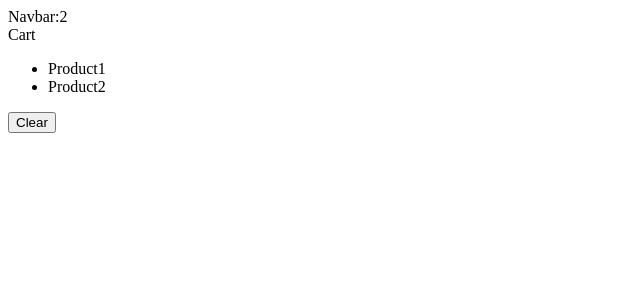
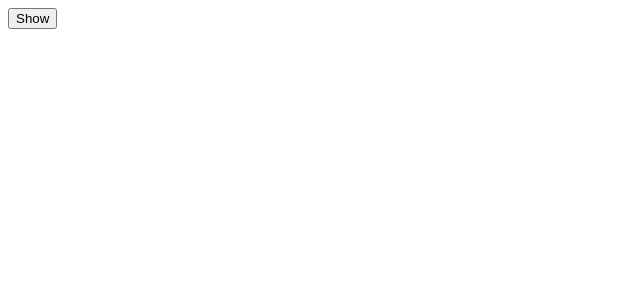
Before and after one commit to ajju8108/React, a React (Vite) app: page / in a window 1280 px wide. Shown: the top 300 px of the page, without its empty margins (0-640 px from the left). Built offline with nearby package versions, Linux system fonts and the light colour scheme.

Commit message:
Understanding the state hook

```diff
--- a/src/App.tsx
+++ b/src/App.tsx
@@ -22,8 +22,14 @@ function App() {
   {
     /* Managing State */
   }
-  const [cartItems, setCartItems] = useState(["Product1", "Product2"]);
+  // const [cartItems, setCartItems] = useState(["Product1", "Product2"]);
 
+  const [isVisible, setVisibility] = useState(false);
+  const handleClick = () => {
+    console.log(isVisible);
+    setVisibility(true);
+    console.log(isVisible);
+  };
   return (
     <div className="App">
       {/*  <ListGroup items={items} heading="Cities" onSelect={handleSelectItem} />
@@ -41,8 +47,9 @@ function App() {
 
       {/* Managing State */}
 
-      <Nav cartItemsCount={cartItems.length} />
-      <Cart cartItems={cartItems} onClear={() => setCartItems([])} />
+      {/* <Nav cartItemsCount={cartItems.length} />
+      <Cart cartItems={cartItems} onClear={() => setCartItems([])} /> */}
+      <button onClick={handleClick}>Show</button>
     </div>
   );
 }
```
Also changed, not shown: src/Managing State/Sharing State/state structer/StateStructer.tsx (added, +8 -0 lines).
